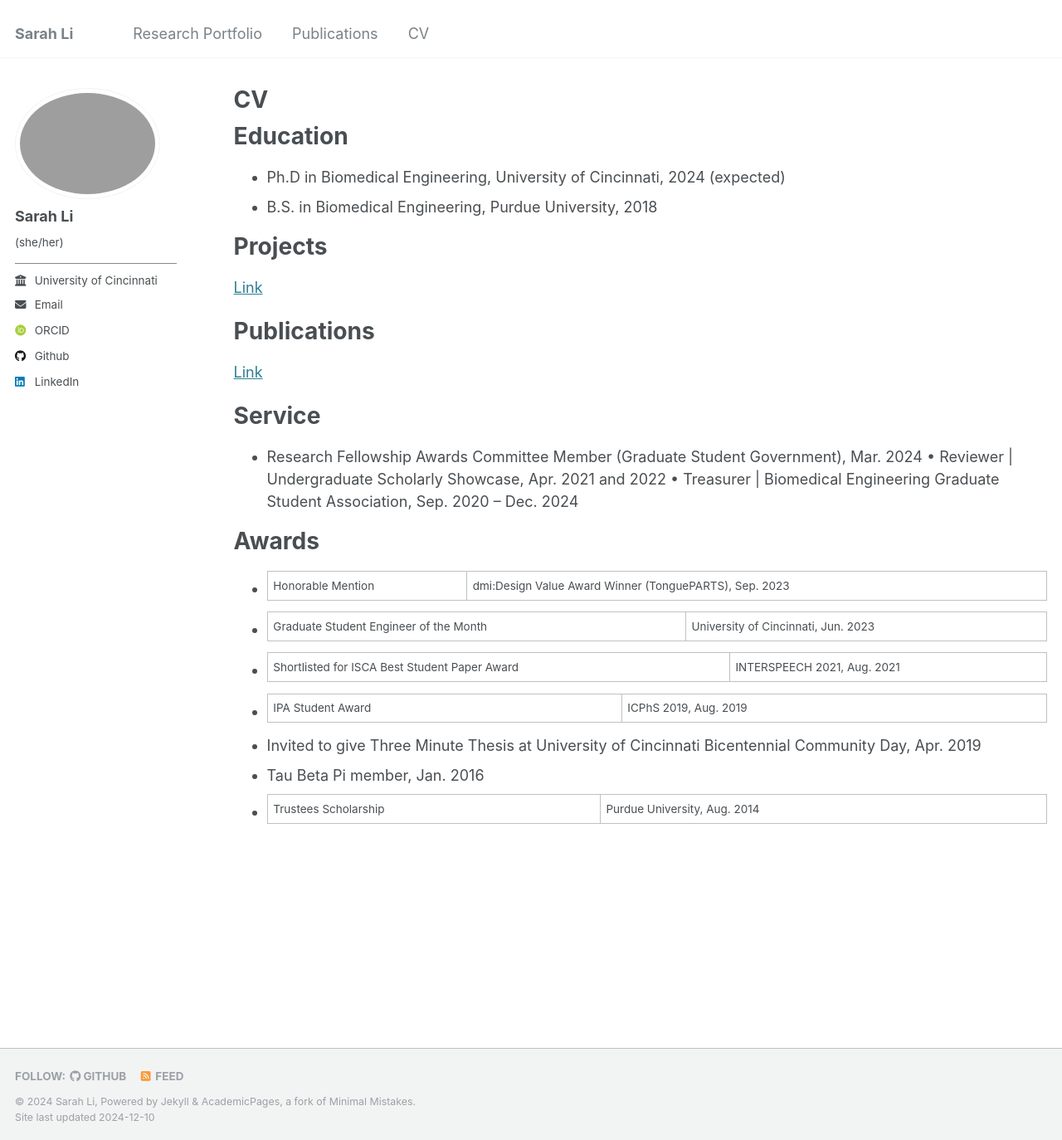
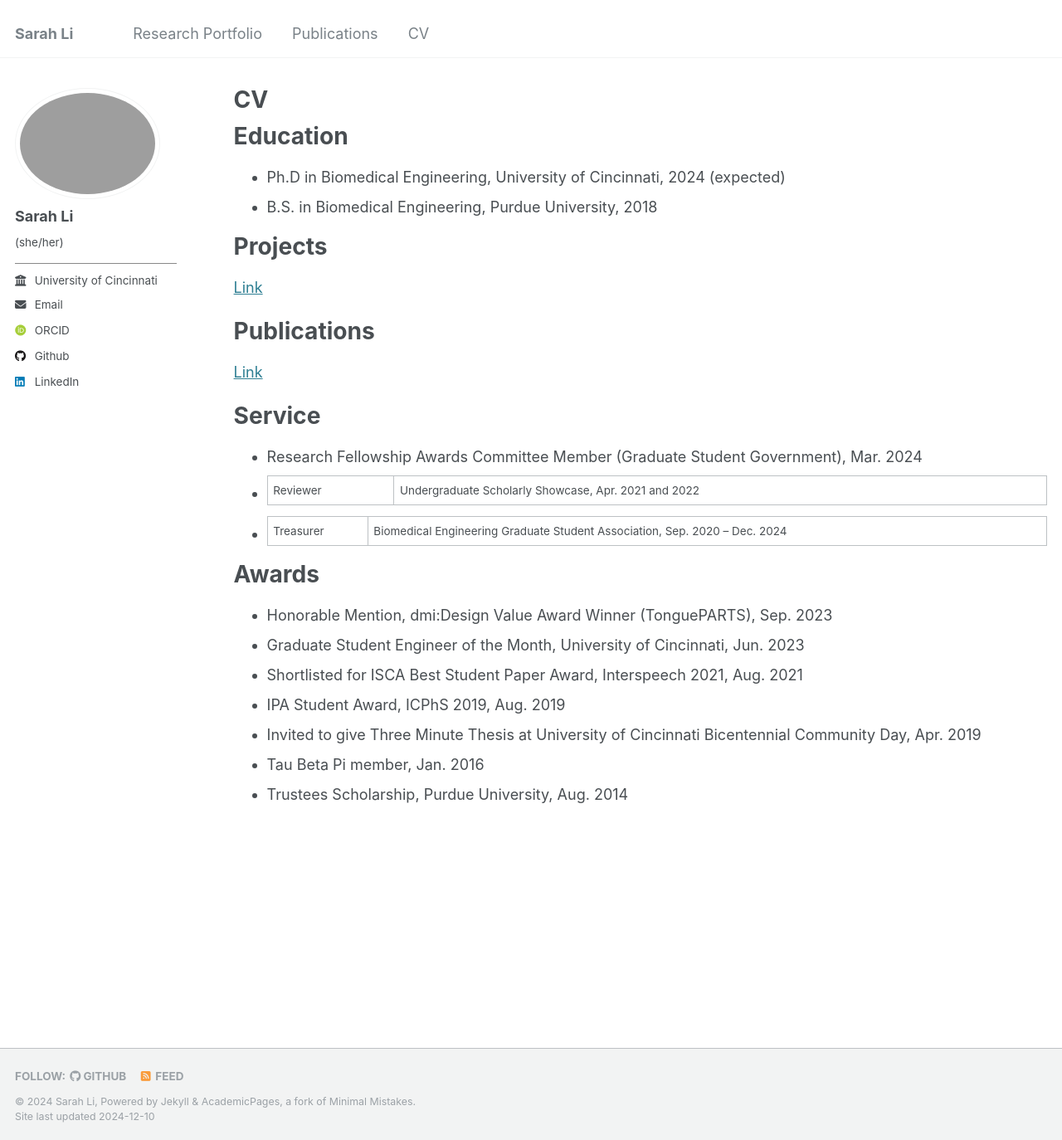
Before and after one commit to SarahRLi/sarahrli.github.io, a Jekyll site: the page built from _pages/cv.md, in a window 1280 px wide and 1374 px high. Shown: the whole window at 83% size. Built offline with Jekyll 4.4.1, drawn with Linux system fonts in a browser that asks for light colours; some web fonts are replaced.

Commit message:
Update cv.md

```diff
--- a/_pages/cv.md
+++ b/_pages/cv.md
@@ -25,15 +25,15 @@ Publications
 Service
 ======
 * Research Fellowship Awards Committee Member (Graduate Student Government), Mar. 2024
-•	Reviewer | Undergraduate Scholarly Showcase, Apr. 2021 and 2022
-•	Treasurer | Biomedical Engineering Graduate Student Association, Sep. 2020 – Dec. 2024
+*	Reviewer | Undergraduate Scholarly Showcase, Apr. 2021 and 2022
+*	Treasurer | Biomedical Engineering Graduate Student Association, Sep. 2020 – Dec. 2024
 
 Awards
 ======
-* Honorable Mention | dmi:Design Value Award Winner (TonguePARTS), Sep. 2023
-* Graduate Student Engineer of the Month | University of Cincinnati, Jun. 2023
-* Shortlisted for ISCA Best Student Paper Award | INTERSPEECH 2021, Aug. 2021
-* IPA Student Award | ICPhS 2019, Aug. 2019
+* Honorable Mention, dmi:Design Value Award Winner (TonguePARTS), Sep. 2023
+* Graduate Student Engineer of the Month, University of Cincinnati, Jun. 2023
+* Shortlisted for ISCA Best Student Paper Award, Interspeech 2021, Aug. 2021
+* IPA Student Award, ICPhS 2019, Aug. 2019
 * Invited to give Three Minute Thesis at University of Cincinnati Bicentennial Community Day, Apr. 2019
 * Tau Beta Pi member, Jan. 2016
-* Trustees Scholarship | Purdue University, Aug. 2014
+* Trustees Scholarship, Purdue University, Aug. 2014
```
